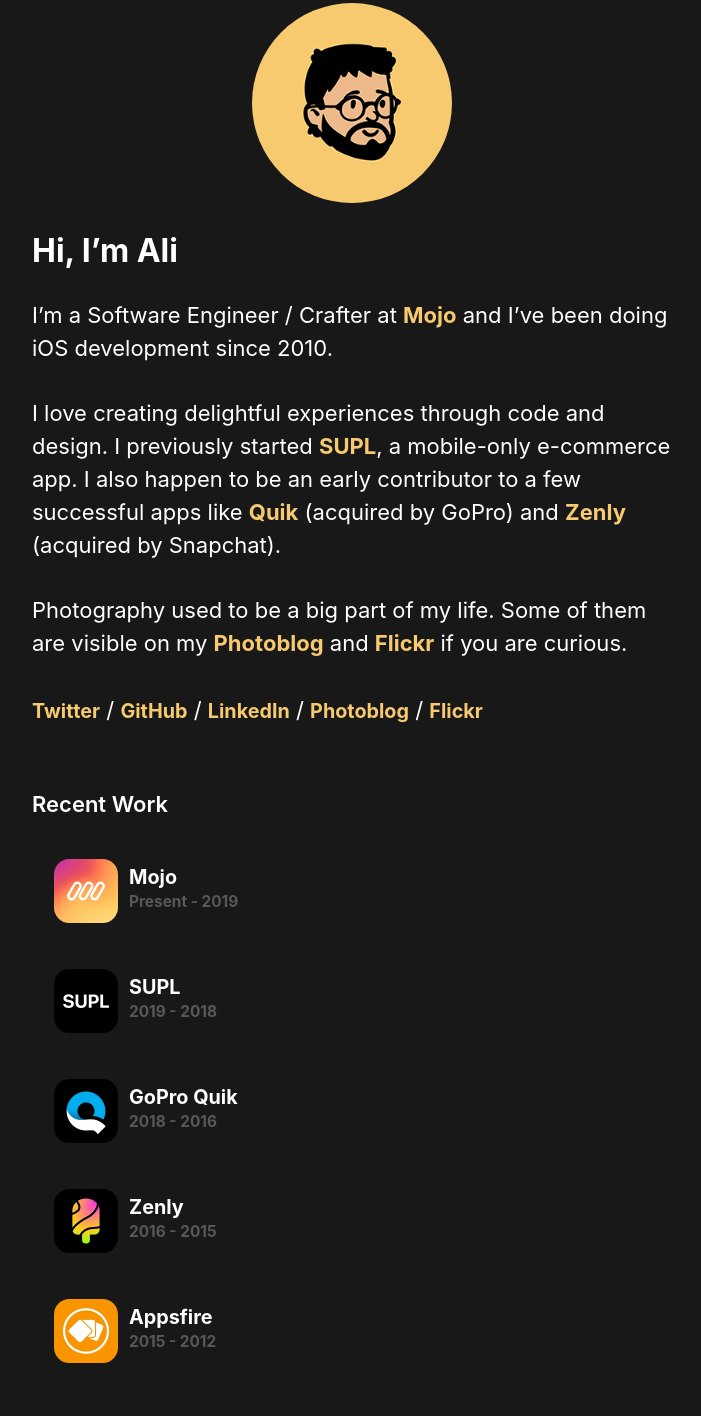
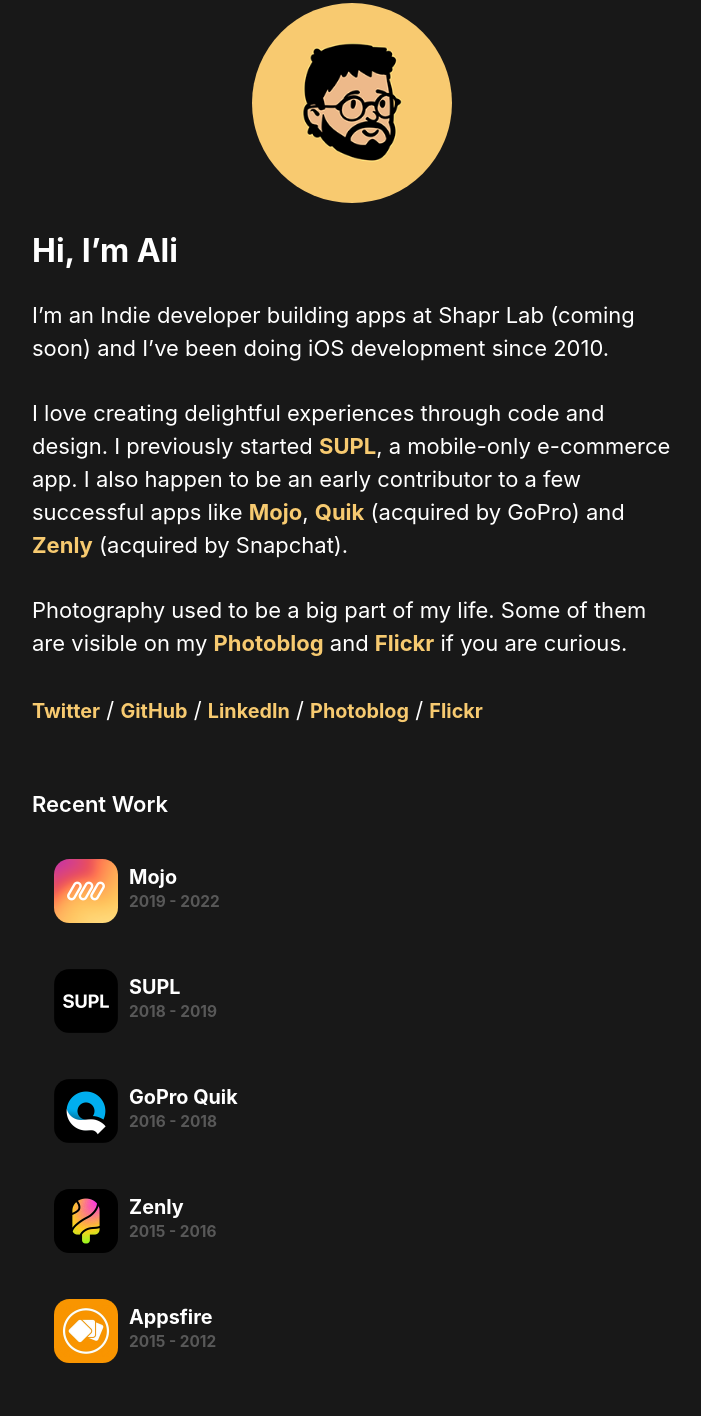
Before and after one commit to alikaragoz/krgz.me, a plain HTML site: page index.html in a window 1280 px wide. Shown: the part 125-1541 px from the top of the page, without its empty margins (315-1016 px from the left). Drawn offline with Linux system fonts and the light colour scheme.

Commit message:
update with change from mojo to shapr lab

```diff
--- a/index.html
+++ b/index.html
@@ -25,18 +25,17 @@
     </header>
     <main>
       <p>
-        I’m a Software Engineer / Crafter at
-        <a
-          href="https://apps.apple.com/us/app/mojo-insta-story-editor/id1434861974"
-          >Mojo</a
-        >
-        and I’ve been doing iOS development since 2010.
+        I’m an Indie developer building apps at Shapr Lab (coming soon) and I’ve been doing iOS development since 2010.
       </p>
       <p>
         I love creating delightful experiences through code and design. I
         previously started <a href="https://twitter.com/suplco">SUPL</a>, a
         mobile-only e-commerce app. I also happen to be an early contributor to
         a few successful apps like
+        <a
+          href="https://apps.apple.com/us/app/mojo-insta-story-editor/id1434861974"
+          >Mojo</a
+        >,
         <a
           href="https://apps.apple.com/us/app/gopro-quik-video-editor/id561350520"
           >Quik</a
@@ -73,7 +72,7 @@
             <img alt="Mojo" src="assets/mojo-logo.png" title="Mojo" />
             <div class="xp-desc">
               <div class="xp-company">Mojo</div>
-              <div class="xp-date">Present - 2019</div>
+              <div class="xp-date">2019 - 2022</div>
             </div>
           </a>
         </li>
@@ -82,7 +81,7 @@
             <img alt="SUPL" src="assets/supl-logo.png" title="SUPL" />
             <div class="xp-desc">
               <div class="xp-company">SUPL</div>
-              <div class="xp-date">2019 - 2018</div>
+              <div class="xp-date">2018 - 2019</div>
             </div>
           </a>
         </li>
@@ -97,7 +96,7 @@
             />
             <div class="xp-desc">
               <div class="xp-company">GoPro Quik</div>
-              <div class="xp-date">2018 - 2016</div>
+              <div class="xp-date">2016 - 2018</div>
             </div>
           </a>
         </li>
@@ -106,7 +105,7 @@
             <img alt="Zenly" src="assets/zenly-logo.png" title="Zenly" />
             <div class="xp-desc">
               <div class="xp-company">Zenly</div>
-              <div class="xp-date">2016 - 2015</div>
+              <div class="xp-date">2015 - 2016</div>
             </div>
           </a>
         </li>
```
